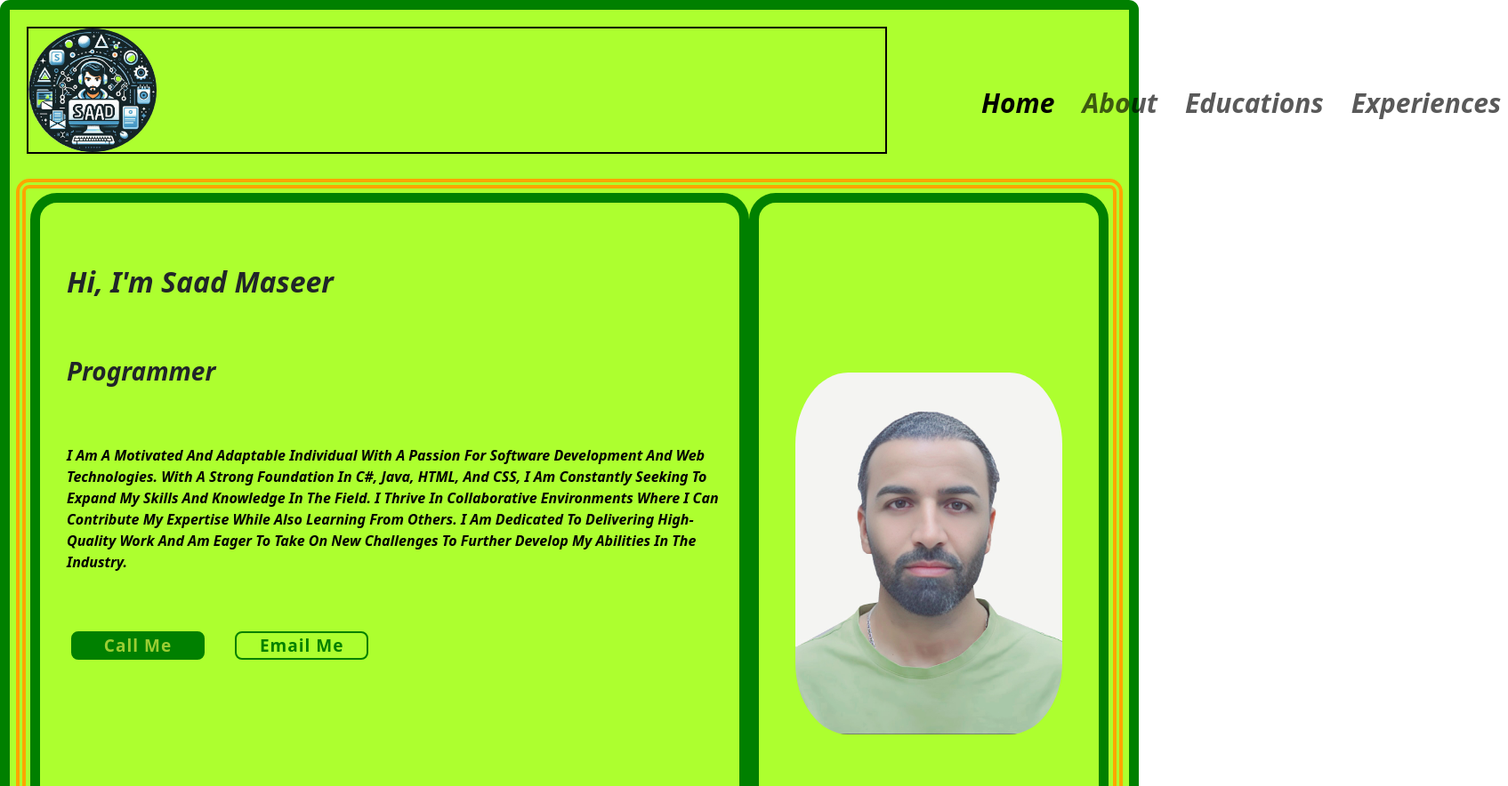
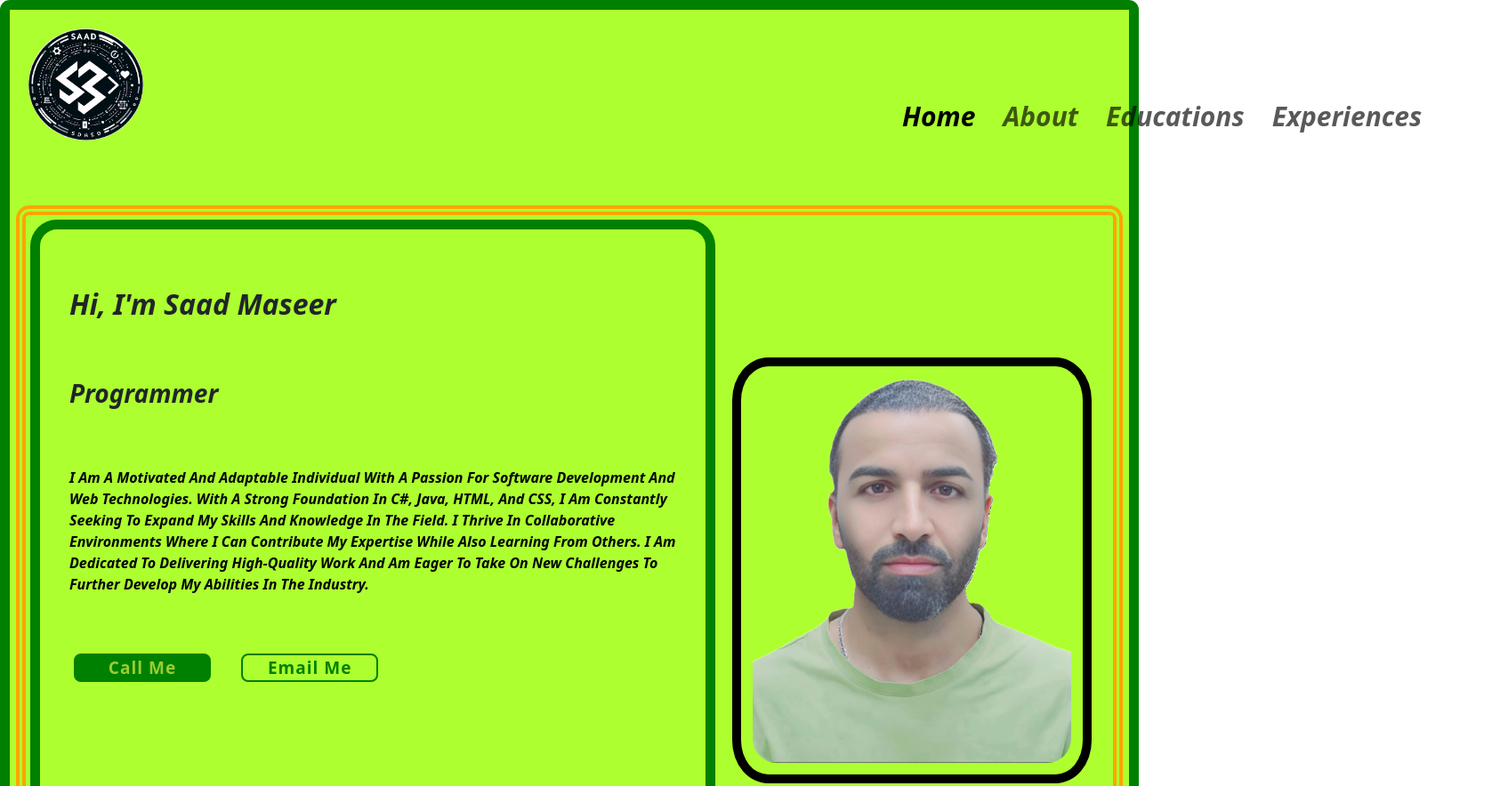
Before and after one commit to SaadSabah/my-cv, a plain HTML site: page index.html in a window 1280 px wide. Shown: the top 884 px of the page at 89% size, 1695 px wide, since content can reach past the window. Drawn offline with nearby package versions, Linux system fonts and the light colour scheme.

Commit message:
jag är nojd me desigenen

```diff
--- a/index.html
+++ b/index.html
@@ -16,7 +16,7 @@
          <!--navbar and heading section-->
         <div class="div-hold-nav" class="container-fluid">
             <div class="photo-div">
-                <img id="my-logo" src="logo-1.png" alt="">
+                <img id="my-logo" src="logo-3.jpeg" alt="">
             </div>
             <nav class="navbar navbar-expand-sm">
                 <div class="container-fluid">
@@ -74,12 +74,20 @@
                     </div>
             </div>
 
-            <!--right col-->
-            <div class="col col-r col-sm-4">
+            <div class="col-r" class="col">
+                <div class="card">
+                    <img src="saadphoto08.png" class="img-saad" alt="my photo">
+                   <!--  <div class="container-r" class="container">
+                        <h2>Saad Maseer</h2>
+                        <p class="title">Designer</p>
+                        <p>Some text that describes me lorem ipsum ipsum lorem.</p>
+                        <p>saad_maseer@yahoo.com</p>
 
-                <img src="saadphoto.jpg" class="img-saad" alt="Saad Maseer">
+                    </div> -->
+                </div>
+            </div>
 
-            </div>
+
         </div>
 
     </div>
--- a/style.css
+++ b/style.css
@@ -12,7 +12,8 @@
 
     float: left;
     display: block;
-    border: 2px solid black;
+    border: 2px solid greenyellow;
+
 
 
 }
@@ -47,7 +48,7 @@ border-radius: 50%;
    padding-left: 5px;
    padding-bottom: 30px;
    padding-top: 39px;
-   padding: 55px;
+   padding: 70px;
 
 
 }
@@ -81,7 +82,7 @@ li a:hover {
 
 
 .row-m {
-
+    display: flex;
     padding: 5px;
     border: 11px double orange;
     background-color: greenyellow;
@@ -90,26 +91,66 @@ li a:hover {
 
 .col-l {
     border-radius: 30px;
-    padding: 5px;
+    padding:0 8px;
     border: 11px solid green;
-    width: 70%;
+
 }
 
-/* Center the image horizontally and vertically */
+*, *:before, *:after {
+    box-sizing: inherit;
+  }
+
 .col-r {
-    display: flex;
-    align-items: center;
-    justify-content: center;
-    border: 11px solid green;
-    padding: 40px;
-    border-radius: 30px;
-}
+    float: left;
+    width: 33.3%;
+    margin-bottom: 16px;
+    padding: 0 8px;
+    border: 11px solid greenyellow;
+    border-radius: 50px;
+    align-content: center;
 
-/* Style for the image */
-.img-saad {
-    max-width: 100%; /* Ensure the image doesn't exceed the column width */
-    border-radius: 20%; /* Make the image circular */
-    padding: 1px;
+  }
+
+.card {
+
+    border-radius: 10%;
+    background-color: greenyellow;
+    align-content: center;
+    border: 10px solid black;
+
+  }
+
+  .container-r {
+    padding: 30px;
+    background-color: greenyellow;
+
+  }
+
+  .container::after, .row::after {
+    content: "";
+    clear: both;
+    display: table;
+
+
+  }
+
+
+
+
+
+
+
+
+
+/* /* /* Style for the image */
+ .img-saad {
+
+
+   align-content: center;
+   border-radius: 40px;
+   padding: 13px;
+
+
 }
 
 img:hover {
@@ -312,3 +353,9 @@ img:hover {
         pointer-events: auto;
     }
 }
+
+@media screen and (max-width: 650px) {
+    .col {
+      width: 100%;
+      display: block;
+    }
```
Also changed, not shown: logo-3.jpeg (added), logo-5.jpeg (added), saadphoto.jpg (deleted), saadphoto08.png (added).
